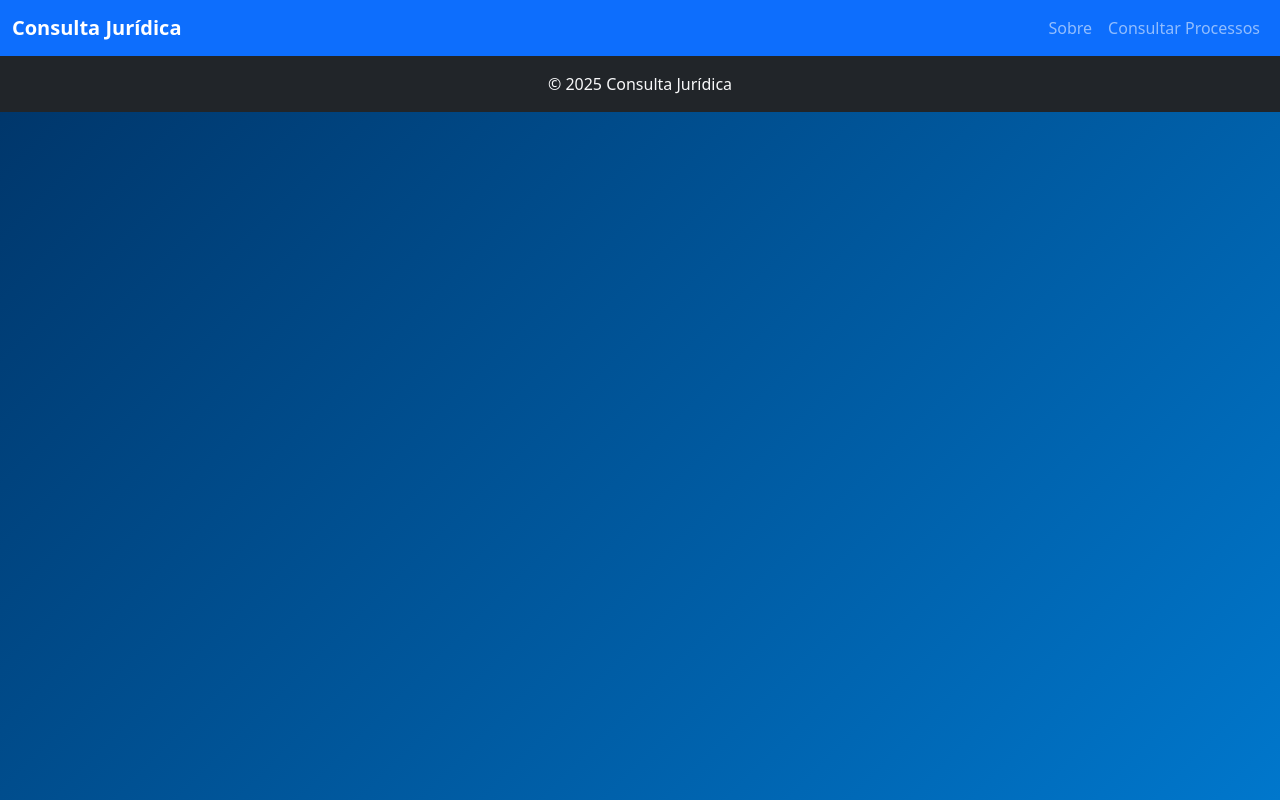
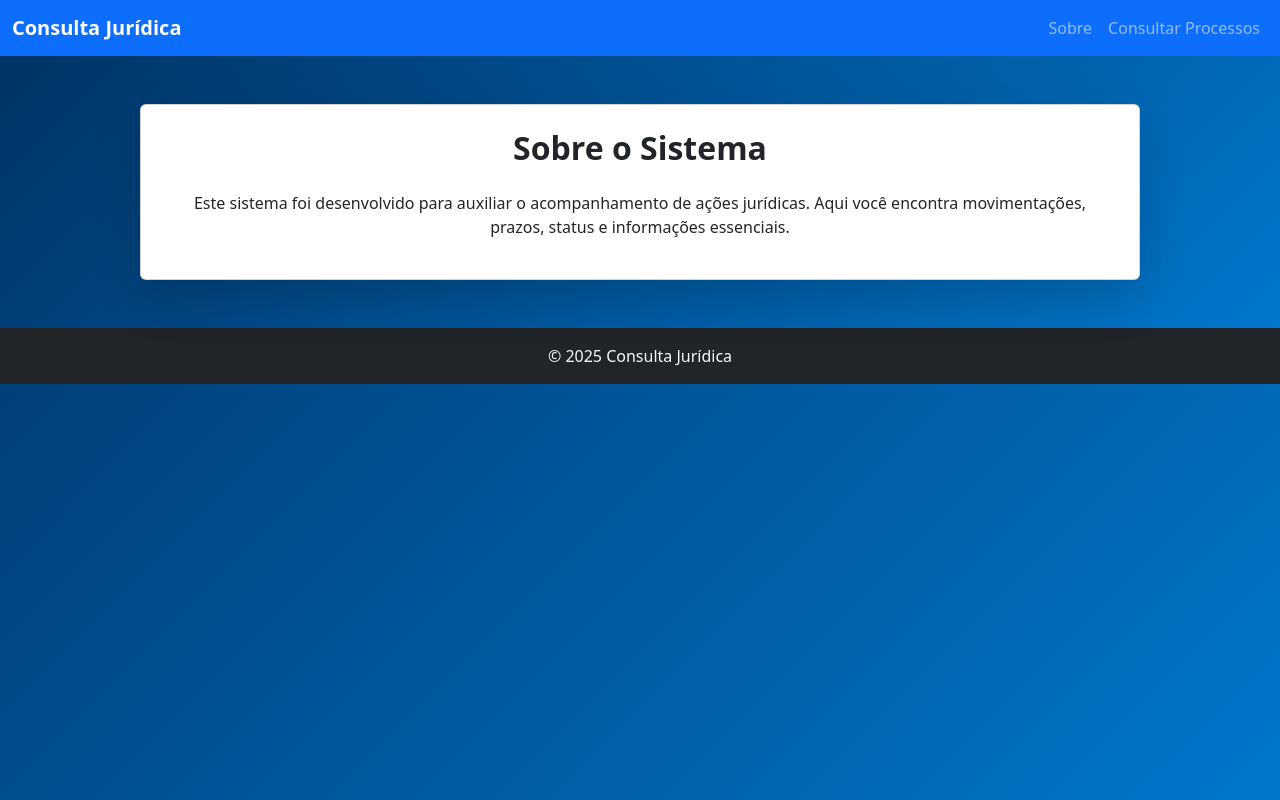
Before and after one commit to sarah-ma-dev/sistema-acoess-juridicas, a plain HTML site: page index.html in a window 1280 px wide. Drawn offline with nearby package versions, Linux system fonts and the light colour scheme.

Commit message:
index.html

```diff
--- a/index.html
+++ b/index.html
@@ -27,6 +27,20 @@
     </div>
 </nav>
 
+    <section class="py-5 text-center text-light" style="background: linear-gradient(135deg, #003366, #005599, #0077cc);">
+    <div class="container">
+
+        <div class="card shadow-lg p-4 mx-auto" style="max-width: 1000px;">
+            <h2 class="fw-bold">Sobre o Sistema</h2>
+            <p class="mt-3">
+                Este sistema foi desenvolvido para auxiliar o acompanhamento de ações jurídicas.
+                Aqui você encontra movimentações, prazos, status e informações essenciais.
+            </p>
+        </div>
+
+    </div>
+</section>
+
 <footer class="bg-dark text-light text-center py-3">
     © 2025 Consulta Jurídica
 </footer>
```
